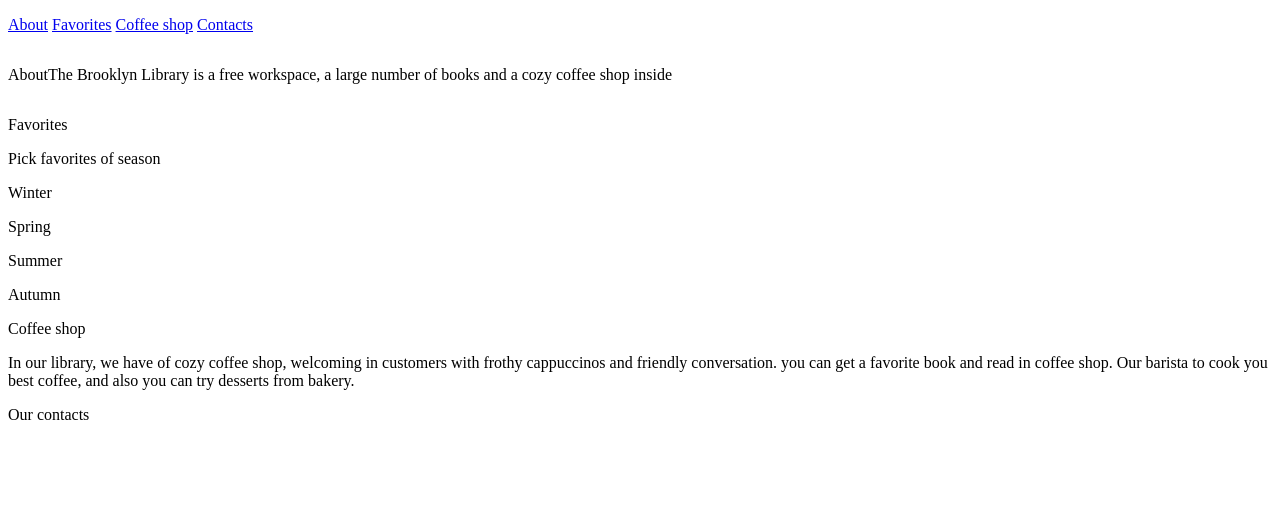
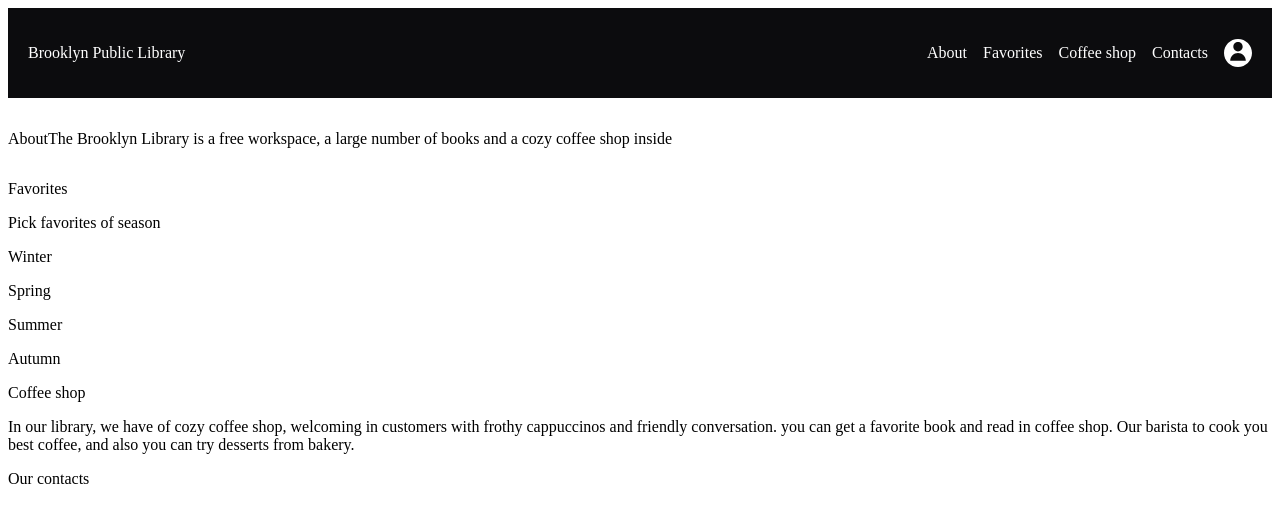
Before and after one commit to B1tRunner/StageZeroLibrary, a plain HTML site: page index.html in a window 1280 px wide. Drawn offline with Linux system fonts and the light colour scheme.

Commit message:
feat: add header and icon

```diff
--- a/index.html
+++ b/index.html
@@ -7,9 +7,9 @@
     <title>Document</title>
 </head>
 <body>
-    <header>
-        <p></p>
-        <nav>
+    <header class="flex-box flex-justify-between flex-align-center">
+        <p>Brooklyn Public Library</p>
+        <nav class="flex-box flex-justify-between flex-align-center">
             <a href="#">About</a>
             <a href="#">Favorites</a>
             <a href="#">Coffee shop</a>
@@ -148,6 +148,16 @@
 
             </div>
         </section>
+        <footer>
+            <div>
+
+            </div>
+            <!-- line -->
+
+            <div>
+
+            </div>
+        </footer>
     </main>
 </body>
 </html>
--- a/style.css
+++ b/style.css
@@ -1,4 +1,7 @@
-
+:root {
+    --main-white: #FFFFFF;
+    --main-background-black: #0C0C0E;
+}
 
 .flex-box {
     display: flex;
@@ -15,3 +18,29 @@
 .flex-align-center {
     align-items: center;
 }
+
+header {
+    background-color: var(--main-background-black);
+    color: var(--main-white);
+    padding: 1.25rem;
+}
+
+header p {
+    flex-grow: 1;
+}
+
+nav {
+    gap: 1rem;
+}
+
+nav a{
+    color: var(--main-white);
+    text-decoration: none;
+}
+
+.icon-profile {
+    background-image: url('/images/Subtract.svg');
+    width: 1.75rem;
+    height: 1.75rem;
+    margin: 0 0 0 1rem ;
+}
```
Also changed, not shown: images/Subtract.svg (added).
